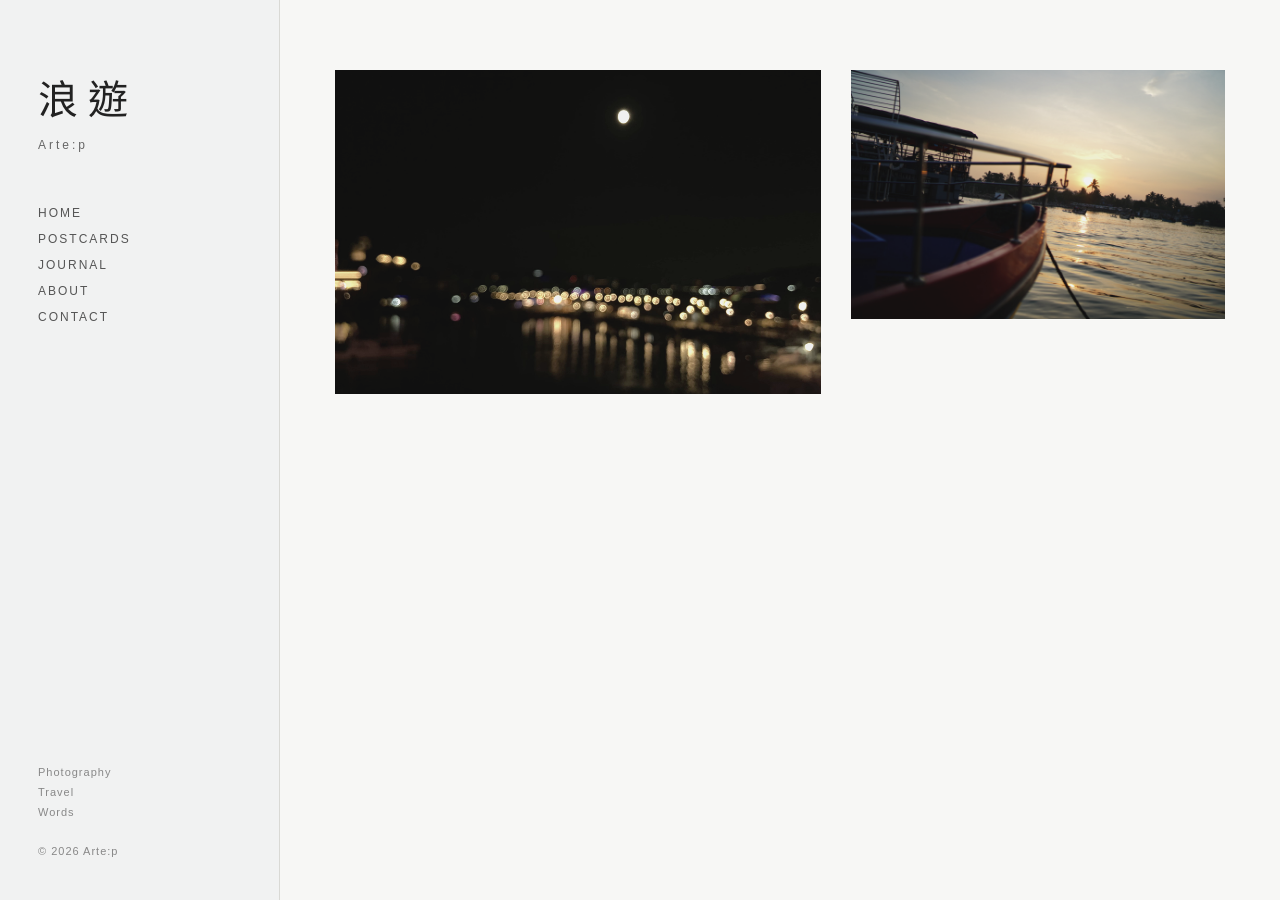
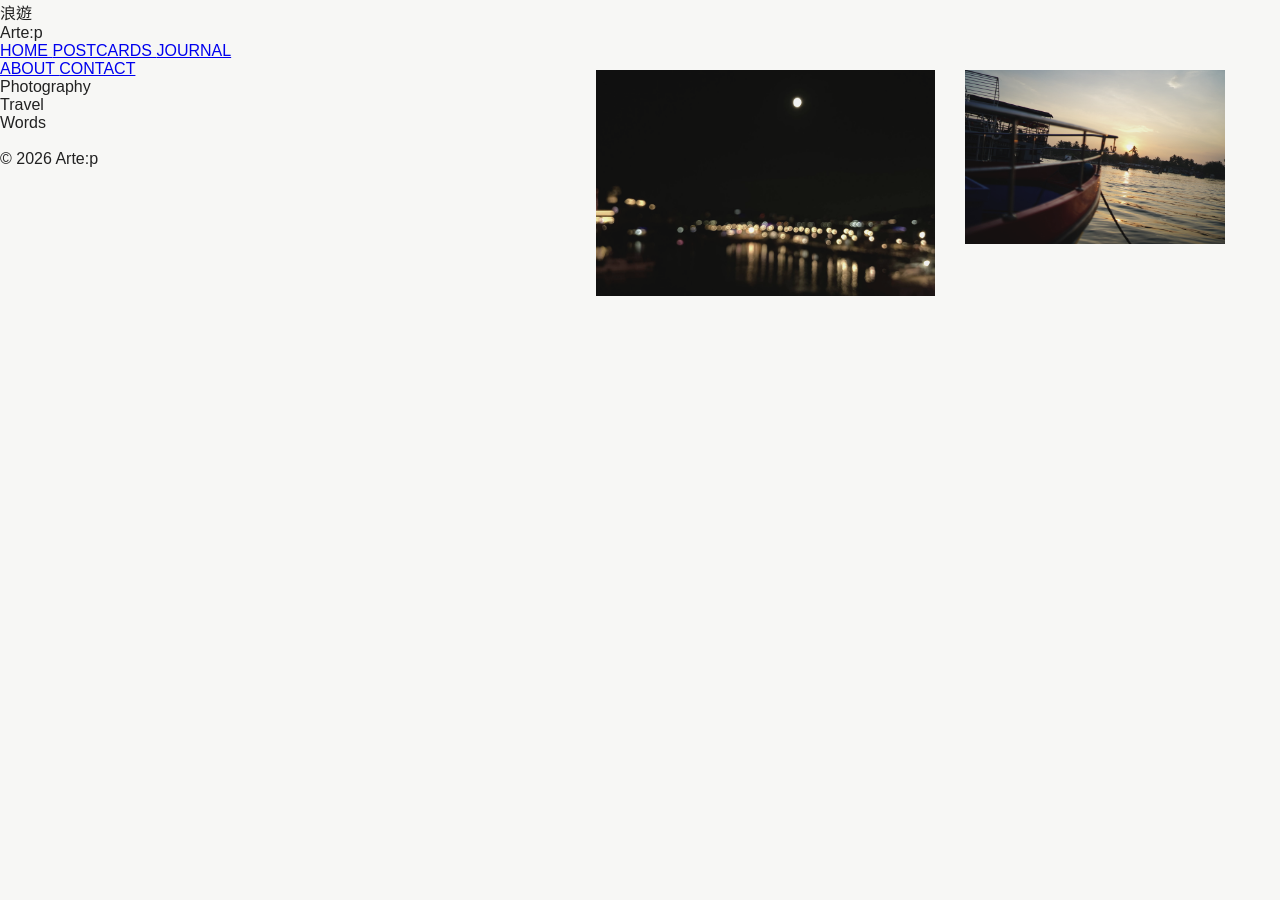
Before and after one commit to artep-wandering/artep-wandering.github.io, a Jekyll site: the page built from index.html, in a window 1280 px wide. Built offline with Jekyll 4.4.1, drawn with Linux system fonts in a browser that asks for light colours.

Commit message:
home_css_v0.0.8

```diff
--- a/assets/css/home.css
+++ b/assets/css/home.css
@@ -17,61 +17,7 @@ body {
   min-height: 100vh;
 }
 
-/* 左側固定欄 */
-.sidebar {
-  width: 280px;
-  height: 100vh;
-  padding: 68px 38px 38px;
-  border-right: 1px solid #d9d9d5;
-   position: fixed;
-  left: 0;
-  top: 0;
-  background: #f1f2f2;
-  display: flex;
-  flex-direction: column;
-  }
 
-.brand {
- margin-bottom: 54px;
-}
-
-.brand-title {
-  font-size: 40px;
-  letter-spacing: 10px;
-  font-weight: 500;
-  margin-bottom: 12px;
-}
-
-.brand-author {
-  font-size: 12px;
-  letter-spacing: 3px;
-  color: #666;
-}
-
-.menu {
-  display: flex;
-  flex-direction: column;
-  gap: 12px;
-}
-
-.menu a {
-  text-decoration: none;
-  color: #555;
-  font-size: 12px;
-  letter-spacing: 2px;
-}
-
-.menu a:hover {
-  color: #111;
-}
-
-.sidebar-bottom {
-  margin-top: auto;
-  font-size: 11px;
-  color: #888;
-  line-height: 1.8;
-  letter-spacing: 1px;
-}
 
 /* 右側 */
 .content {
@@ -176,33 +122,6 @@ body {
     display: block;
   }
 
-.sidebar {
-    position: relative;
-    width: 100%;
-    min-height: auto;
-    border-right: none;
-    border-bottom: 1px solid #d9d9d5;
-    padding: 28px 22px 22px;
-  }
-
-.brand {
-    margin-bottom: 20px;
-  }
-
-.brand-title {
-    font-size: 27px;
-}
-
-.menu {
-    flex-direction: row;
-    flex-wrap: wrap;
-    gap: 18px;
-}
-
-.sidebar-bottom {
-    display: none;
-}
-
 .content {
     margin-left: 0;
     width: 100%;
```
